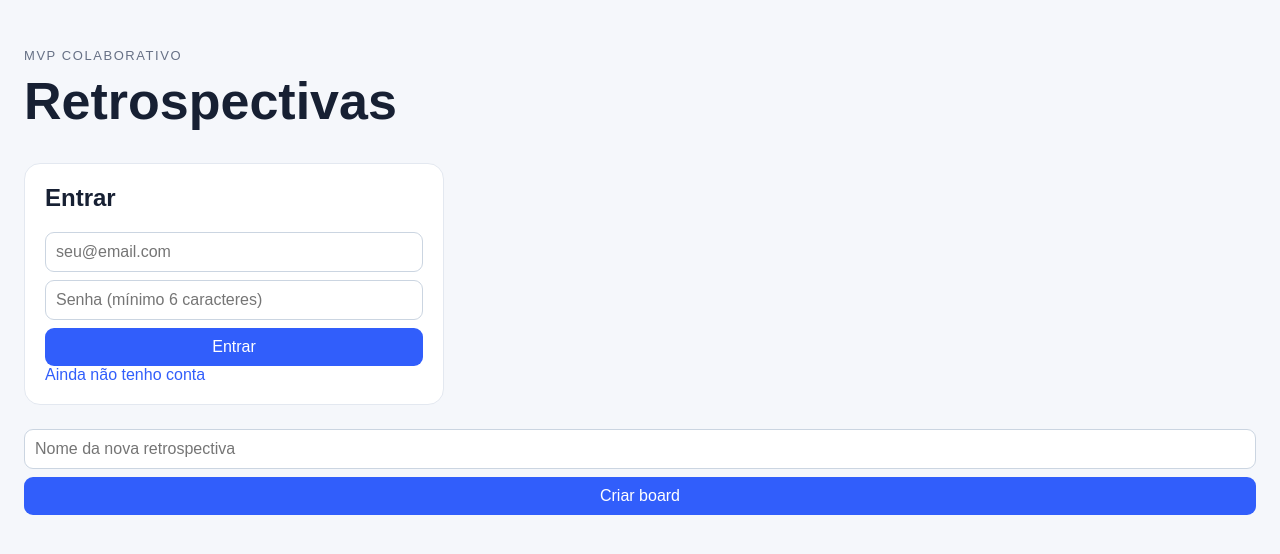
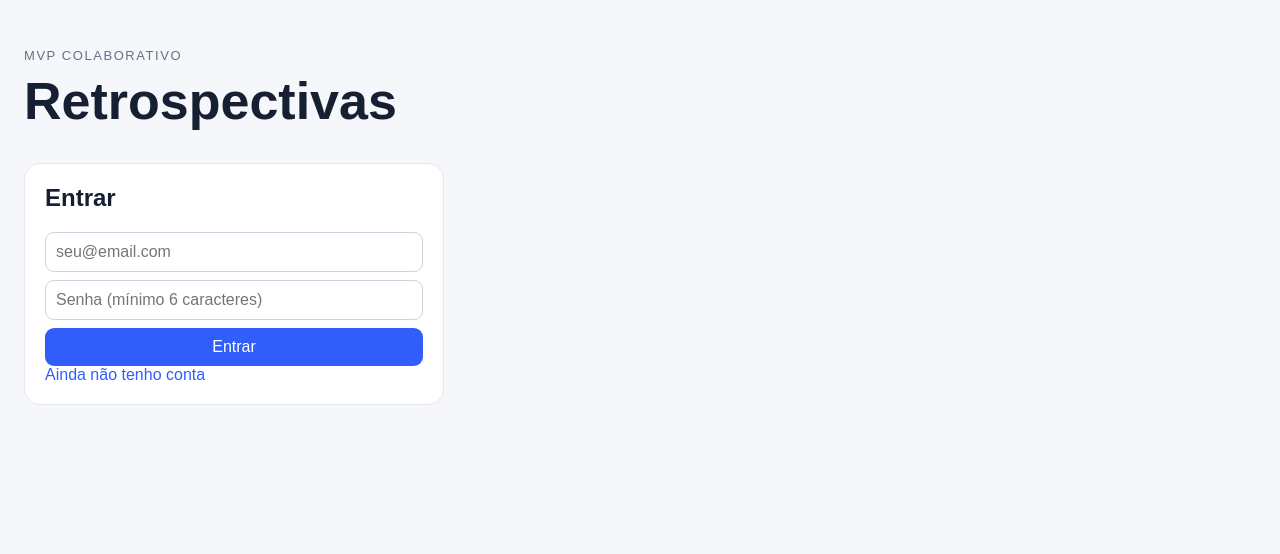
Before and after one commit to esig-rhael/retrospectiva, a Next.js app: page / in a window 1280 px wide. Shown: the top 554 px of the page. Built offline with nearby package versions, Linux system fonts and the light colour scheme; no server answers; the database is empty.

Commit message:
fix: hide boards from unauthenticated users

```diff
--- a/app/page.tsx
+++ b/app/page.tsx
@@ -4,8 +4,8 @@ import { supabase } from "../lib/supabase";
 import { AuthForm } from "../components/AuthForm";
 import { UserBar } from "../components/UserBar";
 type Board = { id: string; title: string; created_at: string };
-export default function Home() { const [boards, setBoards] = useState<Board[]>([]); const [title, setTitle] = useState(""); const [error, setError] = useState("");
+export default function Home() { const [boards, setBoards] = useState<Board[]>([]); const [title, setTitle] = useState(""); const [error, setError] = useState(""); const [authenticated, setAuthenticated] = useState(false); const [checkingSession, setCheckingSession] = useState(true);
   async function load() { if (!supabase) { setError("Configure as variáveis do Supabase."); return; } const { data, error } = await supabase.from("boards").select("id,title,created_at").order("created_at", { ascending: false }); if (error) setError(error.message); else setBoards(data ?? []); }
-  useEffect(() => { void load(); }, []);
+  useEffect(() => { if (!supabase) { setCheckingSession(false); return; } void supabase.auth.getUser().then(({ data }) => { const loggedIn = Boolean(data.user); setAuthenticated(loggedIn); setCheckingSession(false); if (loggedIn) void load(); }); }, []);
   async function createBoard() { if (!supabase || !title.trim()) return; const user = await supabase.auth.getUser(); if (!user.data.user) { setError("Entre na sua conta para criar um board."); return; } const { data, error } = await supabase.from("boards").insert({ title: title.trim(), owner_id: user.data.user.id }).select("id").single(); if (error) { setError(error.message); return; } const columns = ["O que deu certo", "O que não deu certo", "Melhorar", "Planos de Ação"].map((name, position) => ({ board_id: data.id, title: name, position: position + 1 })); const result = await supabase.from("board_columns").insert(columns); if (result.error) setError(result.error.message); else window.location.href = `/board/${data.id}`; }
-  return <main className="shell"><UserBar /><div className="eyebrow">MVP colaborativo</div><h1>Retrospectivas</h1><AuthForm onAuthenticated={() => window.location.reload()} />{error && <p className="error">{error}</p>}<div className="form"><input value={title} onChange={e => setTitle(e.target.value)} onKeyDown={e => { if (e.key === "Enter") void createBoard(); }} placeholder="Nome da nova retrospectiva" /><button onClick={() => void createBoard()}>Criar board</button></div><section className="boards">{boards.map(board => <a className="board-link" href={`/board/${board.id}`} key={board.id}>{board.title}<span>Abrir board →</span></a>)}</section></main>; }
+  return <main className="shell"><UserBar /><div className="eyebrow">MVP colaborativo</div><h1>Retrospectivas</h1>{checkingSession ? <p className="hint">Verificando sessão...</p> : !authenticated ? <AuthForm onAuthenticated={() => window.location.reload()} /> : <><p className="hint">Seus boards</p>{error && <p className="error">{error}</p>}<div className="form"><input value={title} onChange={e => setTitle(e.target.value)} onKeyDown={e => { if (e.key === "Enter") void createBoard(); }} placeholder="Nome da nova retrospectiva" /><button onClick={() => void createBoard()}>Criar board</button></div><section className="boards">{boards.map(board => <a className="board-link" href={`/board/${board.id}`} key={board.id}>{board.title}<span>Abrir board →</span></a>)}</section></>}</main>; }
```
